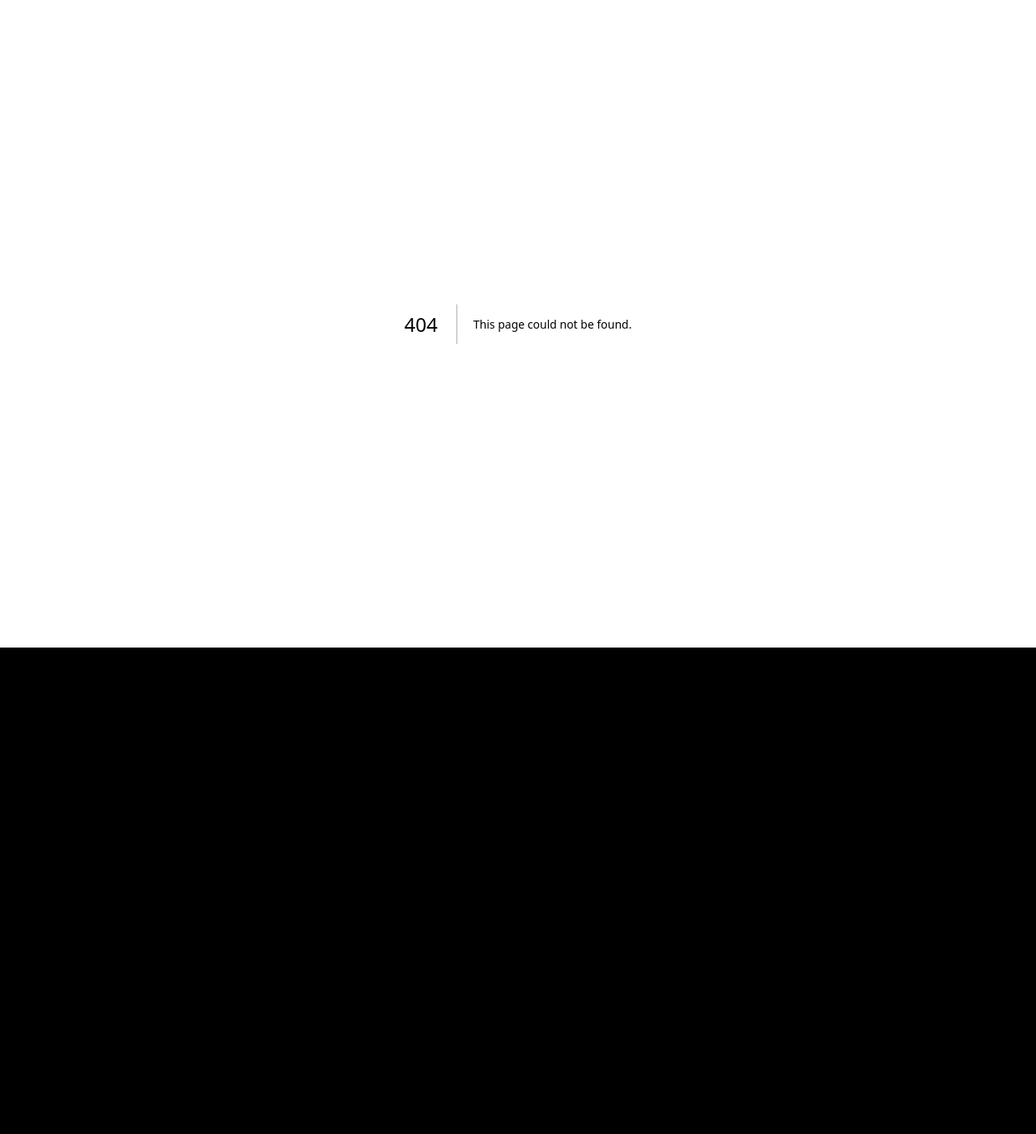
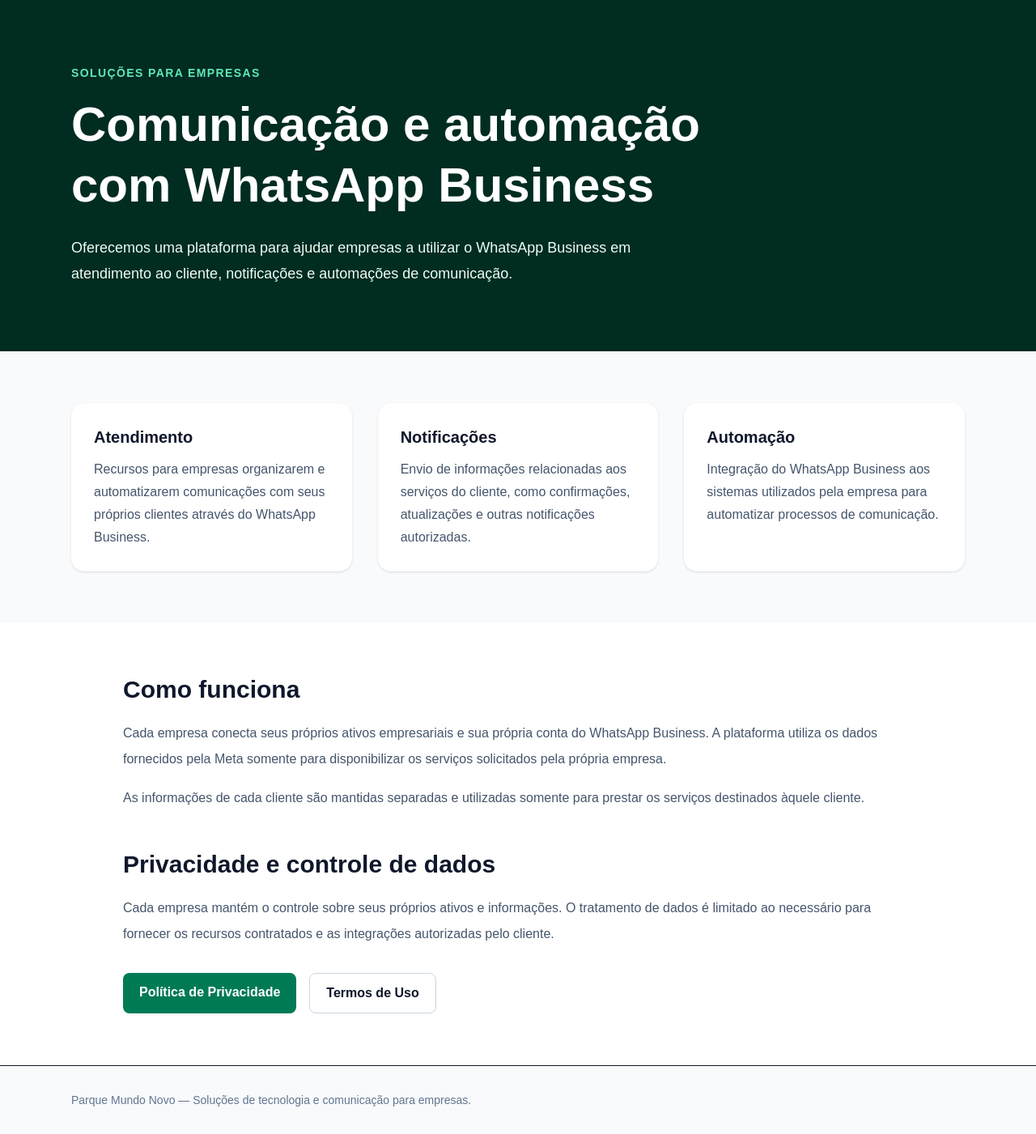
Before and after one commit to paulodutrabkj285-sketch/https-github.com-new, a Next.js app: page /solucoes/whatsapp in a window 1280 px wide. Before the commit this address had no page. Shown: the whole page at 81% size. Before the commit the page ends 800 px from the top, so only its background shows below. Built offline with nearby package versions, Linux system fonts and the light colour scheme.

Commit message:
Adiciona pagina de solucoes WhatsApp

```diff
--- /dev/null
+++ b/src/app/solucoes/whatsapp/page.tsx
@@ -0,0 +1,114 @@
+import type { Metadata } from "next";
+import Link from "next/link";
+
+export const metadata: Metadata = {
+    title: "Soluções WhatsApp Business | Parque Mundo Novo",
+    description:
+        "Plataforma de comunicação e automação para empresas utilizando WhatsApp Business.",
+};
+
+export default function SolucoesWhatsAppPage() {
+    return (
+        <main className="min-h-screen bg-slate-50 text-slate-900">
+            <section className="bg-emerald-950 text-white">
+                <div className="mx-auto max-w-6xl px-6 py-20">
+                    <p className="mb-4 text-sm font-semibold uppercase tracking-widest text-emerald-300">
+                        Soluções para empresas
+                    </p>
+
+                    <h1 className="max-w-4xl text-4xl font-bold leading-tight md:text-6xl">
+                        Comunicação e automação com WhatsApp Business
+                    </h1>
+
+                    <p className="mt-6 max-w-3xl text-lg leading-8 text-emerald-50">
+                        Oferecemos uma plataforma para ajudar empresas a utilizar o
+                        WhatsApp Business em atendimento ao cliente, notificações e
+                        automações de comunicação.
+                    </p>
+                </div>
+            </section>
+
+            <section className="mx-auto max-w-6xl px-6 py-16">
+                <div className="grid gap-8 md:grid-cols-3">
+                    <div className="rounded-2xl bg-white p-7 shadow-sm">
+                        <h2 className="text-xl font-bold">Atendimento</h2>
+                        <p className="mt-3 leading-7 text-slate-600">
+                            Recursos para empresas organizarem e automatizarem comunicações
+                            com seus próprios clientes através do WhatsApp Business.
+                        </p>
+                    </div>
+
+                    <div className="rounded-2xl bg-white p-7 shadow-sm">
+                        <h2 className="text-xl font-bold">Notificações</h2>
+                        <p className="mt-3 leading-7 text-slate-600">
+                            Envio de informações relacionadas aos serviços do cliente, como
+                            confirmações, atualizações e outras notificações autorizadas.
+                        </p>
+                    </div>
+
+                    <div className="rounded-2xl bg-white p-7 shadow-sm">
+                        <h2 className="text-xl font-bold">Automação</h2>
+                        <p className="mt-3 leading-7 text-slate-600">
+                            Integração do WhatsApp Business aos sistemas utilizados pela
+                            empresa para automatizar processos de comunicação.
+                        </p>
+                    </div>
+                </div>
+            </section>
+
+            <section className="bg-white">
+                <div className="mx-auto max-w-5xl px-6 py-16">
+                    <h2 className="text-3xl font-bold">
+                        Como funciona
+                    </h2>
+
+                    <p className="mt-5 leading-8 text-slate-600">
+                        Cada empresa conecta seus próprios ativos empresariais e sua própria
+                        conta do WhatsApp Business. A plataforma utiliza os dados fornecidos
+                        pela Meta somente para disponibilizar os serviços solicitados pela
+                        própria empresa.
+                    </p>
+
+                    <p className="mt-4 leading-8 text-slate-600">
+                        As informações de cada cliente são mantidas separadas e utilizadas
+                        somente para prestar os serviços destinados àquele cliente.
+                    </p>
+
+                    <h2 className="mt-12 text-3xl font-bold">
+                        Privacidade e controle de dados
+                    </h2>
+
+                    <p className="mt-5 leading-8 text-slate-600">
+                        Cada empresa mantém o controle sobre seus próprios ativos e
+                        informações. O tratamento de dados é limitado ao necessário para
+                        fornecer os recursos contratados e as integrações autorizadas pelo
+                        cliente.
+                    </p>
+
+                    <div className="mt-8 flex flex-wrap gap-4">
+                        <Link
+                            href="/politica-privacidade"
+                            className="rounded-lg bg-emerald-700 px-5 py-3 font-semibold text-white hover:bg-emerald-800"
+                        >
+                            Política de Privacidade
+                        </Link>
+
+                        <Link
+                            href="/termos-de-uso"
+                            className="rounded-lg border border-slate-300 px-5 py-3 font-semibold hover:bg-slate-50"
+                        >
+                            Termos de Uso
+                        </Link>
+                    </div>
+                </div>
+            </section>
+
+            <footer className="border-t bg-slate-50">
+                <div className="mx-auto max-w-6xl px-6 py-8 text-sm text-slate-500">
+                    Parque Mundo Novo — Soluções de tecnologia e comunicação para
+                    empresas.
+                </div>
+            </footer>
+        </main>
+    );
+}
```
